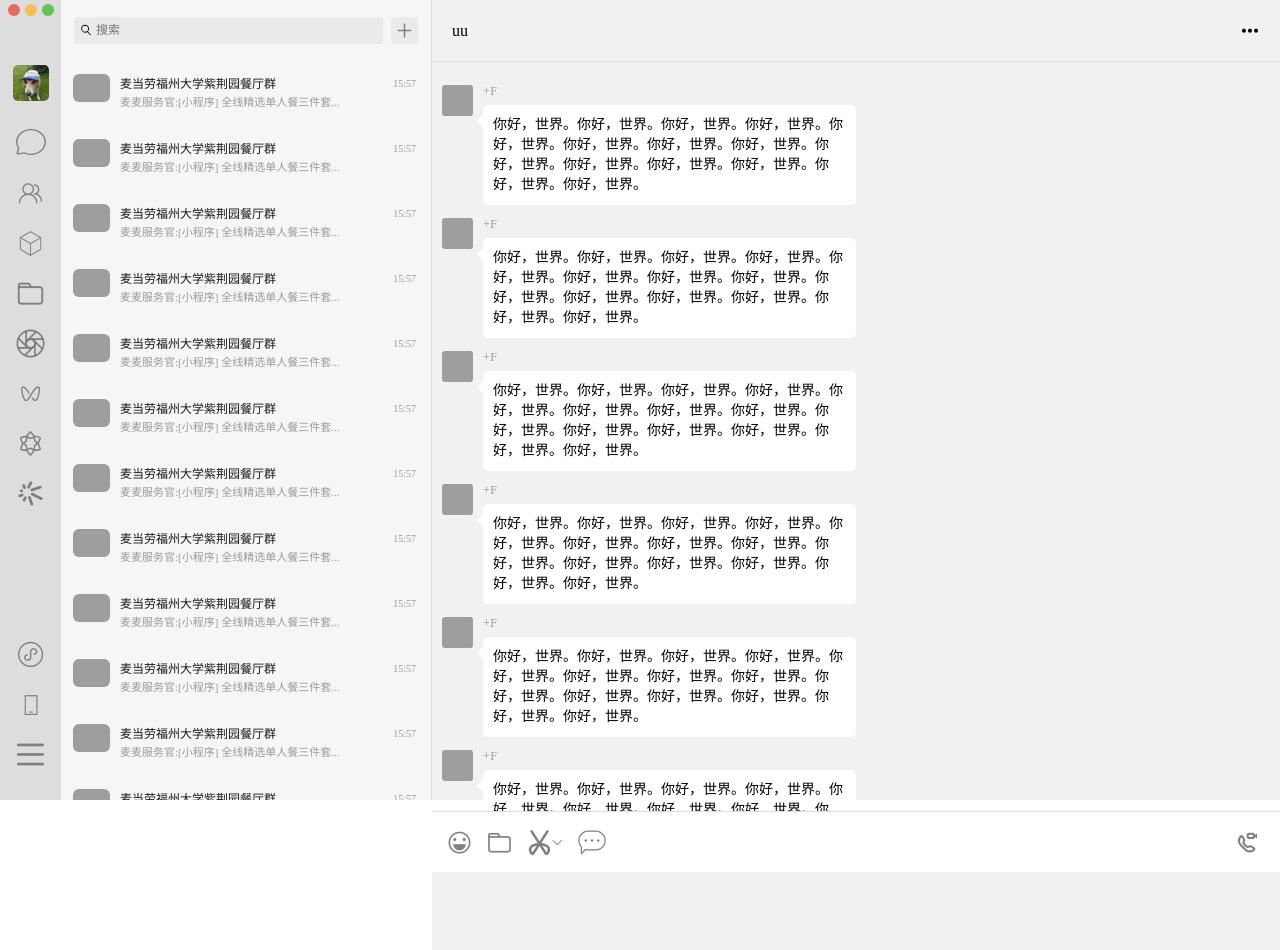
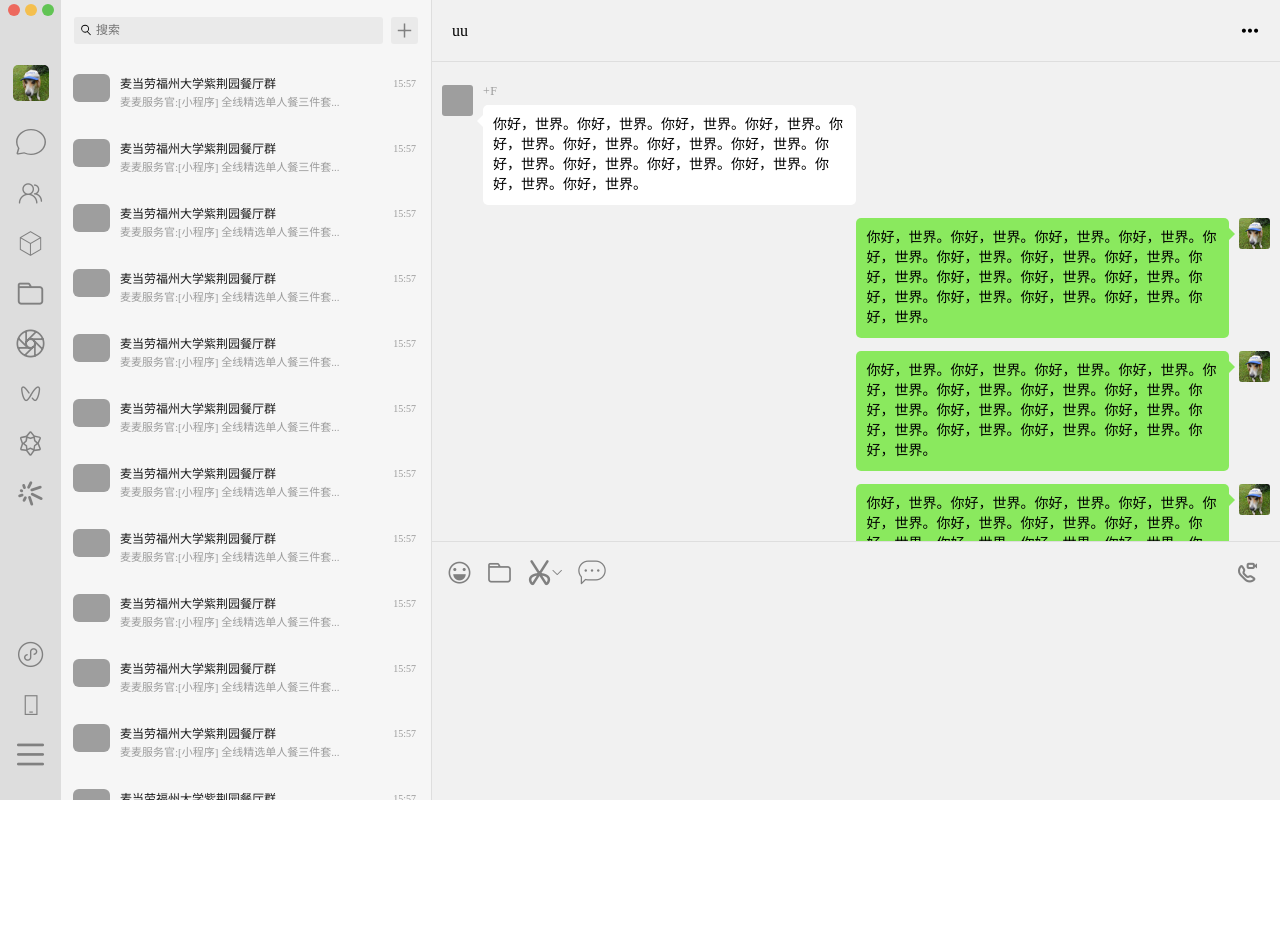
Before and after one commit to RookieMasterrr/WeChatWeb, a Vue app: page / in a window 1280 px wide. After the commit the page ends 800 px from the top, so only its background shows below. Built offline with nearby package versions, Linux system fonts and the light colour scheme; grey boxes are pictures that could not be loaded; the HTML template or start-up script is replaced by a standard one.

Commit message:
HistoryItemMe

```diff
--- a/src/components/ChatContent.vue
+++ b/src/components/ChatContent.vue
@@ -5,15 +5,13 @@
             <div class="more"><span class="iconfont">&#xf0170;</span></div>
         </header>
         <div class="content">
-            <HistoryItem />
-            <HistoryItem />
-            <HistoryItem />
-            <HistoryItem />
-            <HistoryItem />
-            <HistoryItem />
-            <HistoryItem />
-            <HistoryItem />
-            <HistoryItem />
+            <HistoryItemOther />
+            <HistoryItemMe />
+            <HistoryItemMe />
+            <HistoryItemMe />
+            <HistoryItemOther />
+            <HistoryItemMe />
+            <HistoryItemOther />
         </div>
         <div class="chatbox">
             <section class="tools">
@@ -30,7 +28,8 @@
 </template>
 
 <script setup lang="ts">
-import HistoryItem from './HistoryItemOther.vue';
+import HistoryItemOther from './HistoryItemOther.vue';
+import HistoryItemMe from './HistoryItemMe.vue';
 </script>
 
 <style scoped>
@@ -69,7 +68,7 @@ header .more {
 .content {
     box-sizing: border-box;
     border-bottom: 1px solid #dedede;
-    height: 750px;
+    height: 60%;
     padding: 10px;
     overflow: auto;
     scrollbar-width: none;
@@ -78,7 +77,7 @@ header .more {
 /* chatbox */
 .chatbox {
     box-sizing: border-box;
-    height: calc(100% - 62px - 600px);
+    height: calc(100% - 62px - 60%);
 }
 
 /* chatbox.tools */
--- /dev/null
+++ b/src/components/HistoryItemMe.vue
@@ -0,0 +1,64 @@
+<template>
+    <div class="historyitem">
+        <div class="container">
+            <div class="content">
+                <div class="triangle"></div>
+                <div class="message">
+                    你好，世界。你好，世界。你好，世界。你好，世界。你好，世界。你好，世界。你好，世界。你好，世界。你好，世界。你好，世界。你好，世界。你好，世界。你好，世界。你好，世界。你好，世界。你好，世界。你好，世界。
+                </div>
+            </div>
+        </div>
+        <div class="avatar">
+            <img src="../assets/dog.jpg" alt="">
+        </div>
+    </div>
+</template>
+
+<script setup lang="ts">
+</script>
+
+<style scoped>
+.historyitem {
+    display: flex;
+    gap: 10px;
+    margin: 13px 0px;
+    justify-content: end;
+}
+
+.avatar>img {
+    width: 31px;
+    height: 31px;
+    object-fit: cover;
+    border-radius: 3px;
+}
+
+.container {
+    width: 45%;
+}
+
+.container>header {
+    color: #9b9b9b;
+    font-size: 12px;
+    letter-spacing: 0.5px;
+}
+
+.container>.content {
+    position: relative;
+    border-radius: 5px;
+    background-color: #8ae95e;
+    padding: 10px;
+    font-size: 14px;
+    line-height: 20px;
+}
+
+.content .triangle {
+    width: 0;
+    height: 0;
+    border: 6px solid transparent;
+    border-left: 6px solid #8ae95e;
+    /* border-left: 6px solid black; */
+    position: absolute;
+    top: calc(0% + 10px);
+    right: calc(0% - 12px);
+}
+</style>
```
